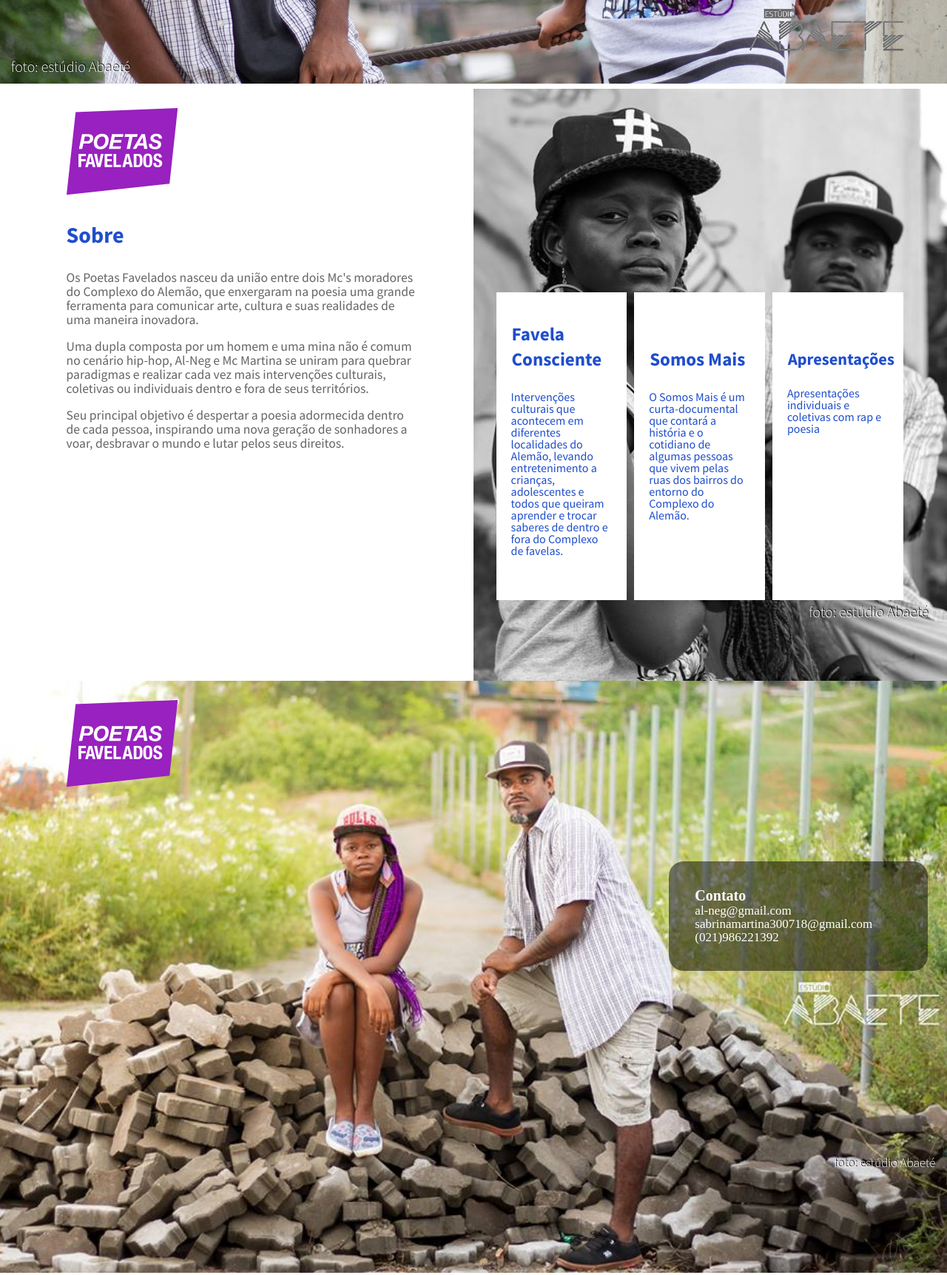
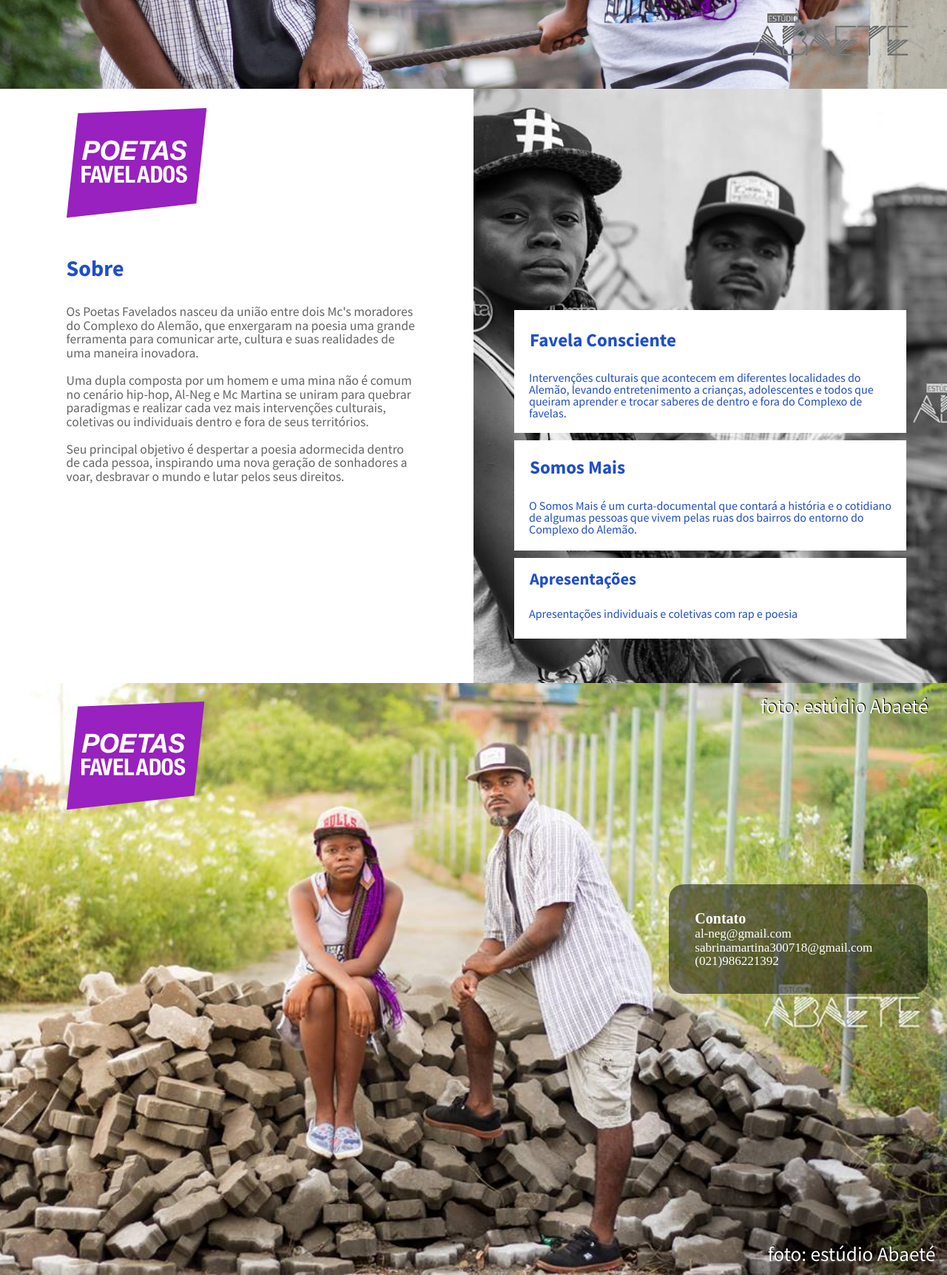
Before and after one commit to HerbertVeloso/poetasfavelados, a plain HTML site: page index.html in a window 1280 px wide. Shown: the part 680-2403 px from the top of the page at 74% size. Drawn offline with Linux system fonts and the light colour scheme.

Commit message:
Fix Responsivo

```diff
--- a/style.css
+++ b/style.css
@@ -17,23 +17,25 @@ html, body{
 	flex-direction: column;
 	width: 100%;
 	margin: 0;
-	overflow: auto;
+	/*overflow: auto;*/
 }
-									@media (max-width: 640px){
+@media (max-width: 650px){
 	body{
-											overflow: hidden;
+		/*overflow: hidden;*/
 	}
 }
 .credfoto{
-	font-size: 1.25em;
+	font-size: 1.7em;
 	color: #ffffff;
 	font-family: 'Source Sans Pro', sans-serif;
-	font-weight: 300; /*Light*/
+	font-weight: 400;
 	font-style:normal;
 	text-align: left;
 	line-height:1.07em;
 	letter-spacing: 0em;
 	text-shadow:1px -1px #000;
+
+	align-self: flex-end;
 }
 #home {
 	width: 100%;
@@ -41,12 +43,13 @@ html, body{
 	display: flex;
 	justify-content: center;
 	align-items: center;
+	align-content: center;
 	flex-wrap: wrap;
 	margin: 0;
-	background: url(assets/f1.jpg) no-repeat;
-	background-size: 100%;
+	background: url(assets/f1.jpg) no-repeat 40% top;
+	background-size: cover;
 }
-								@media (max-width: 640px){
+@media (max-width: 650px){
     #home{
     	background: #ffca22;
     }
@@ -70,7 +73,7 @@ html, body{
 	width:110px;
 	margin: 0 0.86%;
 }
-										@media (max-width: 640px){
+@media (max-width: 650px){
 	#home nav ul a{
 		width: 80px;
 		margin:0.69%;
@@ -91,16 +94,16 @@ html, body{
 	letter-spacing: 0em;
 	text-align: center;
 }
-									@media (max-width: 640px){
+@media (max-width: 650px){
 	#home nav ul a li{
 		padding:  10px 0;
 		color: #00416d;
 	}
 }
 #home img{
-	width: 29%;
+	width: 33%;
 }
-									@media (max-width: 640px){
+@media (max-width: 650px){
 	#home img{
 		width: 82%;
 		margin-top: 127px;
@@ -108,15 +111,30 @@ html, body{
 }
 #home .credfoto{
 	align-self: flex-end;
-	position: relative;
-	left:-730px;
+	left:-60%;
+
+}
+@media(max-width: 2000px){
+	#home .credfoto{
+		left:-55%;
+	}
+}
+@media(max-width: 1000px){
+	#home .credfoto{
+		left:-45%;
+	}
+}
+@media(max-width: 650px){
+	#home .credfoto{
+		display: none;
+	}
 }
 main{
 	min-height: 100vh;
 	width: 100%;
 	display: flex;
 }
-								@media (max-width: 640px){
+@media (max-width: 650px){
 	main {
 		flex-direction: column;
 	}
@@ -124,7 +142,7 @@ main{
 section{
 	max-width: 50%;
 }
-								@media (max-width: 640px){
+@media (max-width: 650px){
 	section{
 		max-width: 100%;
 	}
@@ -134,7 +152,7 @@ main #sobre{
 	padding-left: 7%;
 	padding-right: 6%;
 }
-							@media (max-width: 640px){
+@media (max-width: 650px){
 	main #sobre{
 		display: flex;
 		justify-content: center;
@@ -144,9 +162,10 @@ main #sobre{
 	}
 }
 main #sobre img{
-	width: 150px;
+	width: 40%;
+	padding-bottom:3%;
 }
-							@media (max-width: 640px){
+@media (max-width: 650px){
 	main #sobre img{
 		display: none;
 	}
@@ -161,7 +180,7 @@ main #sobre h2{
 	line-height: 1.61;
 	letter-spacing: 0em;
 }
-						@media (max-width: 640px){
+@media (max-width: 650px){
 	#sobre h2{
 		font-family: 'Source Sans Pro', sans-serif;
 		font-size: 1.88em;
@@ -187,7 +206,7 @@ main #sobre p{
 	letter-spacing: 0em;
 }
 
-						@media (max-width: 640px){
+@media (max-width: 650px){
 	#sobre p{
 		font-family: 'Source Sans Pro', sans-serif;
 		font-size: 0.88em;
@@ -201,19 +220,26 @@ main #sobre p{
 		margin: 10px;
 						}
 }
+
 main #acoes{
+	width: 100%;
 	background: url(assets/f6.jpg) no-repeat;
 	background-size: cover;
 	padding: 2%;
-	padding-top: 270px;
+	padding-top: 18%;
 	display: flex;
 	flex-flow: row wrap;
 }
-						@media (max-width: 640px){
+@media (max-width: 1800px){
+	main #acoes{
+		padding-top: 23%;
+	}
+}
+@media (max-width: 1350px){
 	main #acoes{
 		flex-direction: column;
 		align-items: center;
-								padding-top: 60px;
+		padding-top: 10%s;
 		background-position: -135px;
 	}
 }
@@ -228,7 +254,7 @@ main #acoes h2{
 	line-height: 1.61em;
 	letter-spacing: 0em;
 }
-						@media (max-width: 640px){
+@media (max-width: 650px){
 	main #acoes h2{
 		display: block;
 		padding:0;
@@ -237,18 +263,20 @@ main #acoes h2{
 	}
 }
 main #acoes div{
-	max-width: 30%;
+	width: 30%;
+	max-width: 200px;
 	background: #fff;
 	margin: 5px;
 	padding: 0px 20px;
 }
-						@media (max-width: 640px){
+@media (max-width: 1350px){
 	main #acoes div{
 		justify-content: center;
 		position: relative;
 		margin: 5px 0;
 		/*padding: 0;*/
 		max-width: 90%;
+		min-width: 90%;
 	}
 }
 main #acoes div h3{
@@ -268,7 +296,7 @@ main #acoes div h3{
 main #acoes .last-div-acoes h3{
 	font-size: 1.4em;
 }
-						@media (max-width: 640px){
+@media (max-width: 650px){
 	#acoes div h3{
 
 	}
@@ -287,28 +315,28 @@ main #acoes .credfoto{
 	width: 100%;
 	z-index: 2;
 	text-align: right;
-	position: relative;
+	bottom: -15%;
 	margin: 0;
 }
 #contato{
 	display:flex;
 	align-items: center;
 	flex-direction: column;
-	background: url(assets/f5.jpg) no-repeat;
+	background: url(assets/f5.jpg) no-repeat top center;
 	background-size: cover;
 	width: 100%;
 	height: 100vh;
 	padding: 2%;
 	padding-left: 7%;
 }
-			@media (max-width: 640px){
+@media (max-width: 650px){
 	#contato{
 		align-items: center;
 		background-position: center;
 	}
 }
 #contato img{
-	width: 150px;
+	width: 16%;
 	align-self: flex-start;
 
 }
@@ -324,7 +352,7 @@ main #acoes .credfoto{
 	background: rgba(0,0,0,0.5);
 	width: 350px;
 }
-			@media (max-width:640px){
+@media (max-width:650px){
 	#contato div{
 		width: 85%;
 		align-self: center;
@@ -348,13 +376,30 @@ main #acoes .credfoto{
 }
 
 #contato .credfoto{
+	font-size: 1.7em;
+
 	align-self: flex-end;
-	position: relative;
+	/*position: relative;*/
 	right: -10px;
-	bottom:-250px;
+	bottom:-25%;
 }
-
-						@media (max-width: 640px){
+@media(max-width: 2200px){
+	#contato .credfoto{
+		bottom:-35%;
+	}
+}
+@media(max-width: 1500px){
+	#contato .credfoto{
+		bottom:-45%;
+	}
+}
+@media(max-width: 650px){
+	#contato .credfoto{
+		left:-30%;
+		bottom:-100%;
+	}
+}
+@media (max-width: 650px){
 	#contato{
 		/*background-size: cover;*/
 		/*height: 100vh;*/
```
Lines whose indentation alone changed are shown as unchanged.
